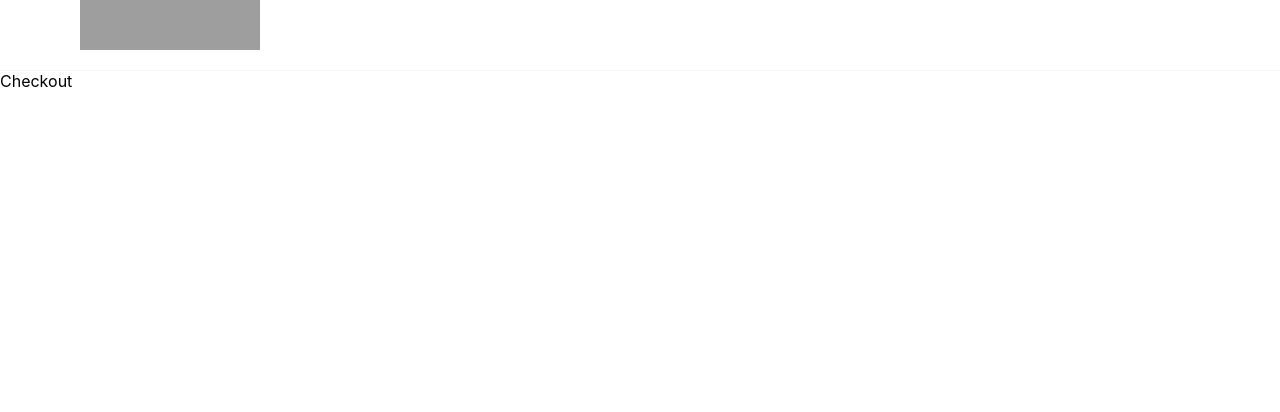
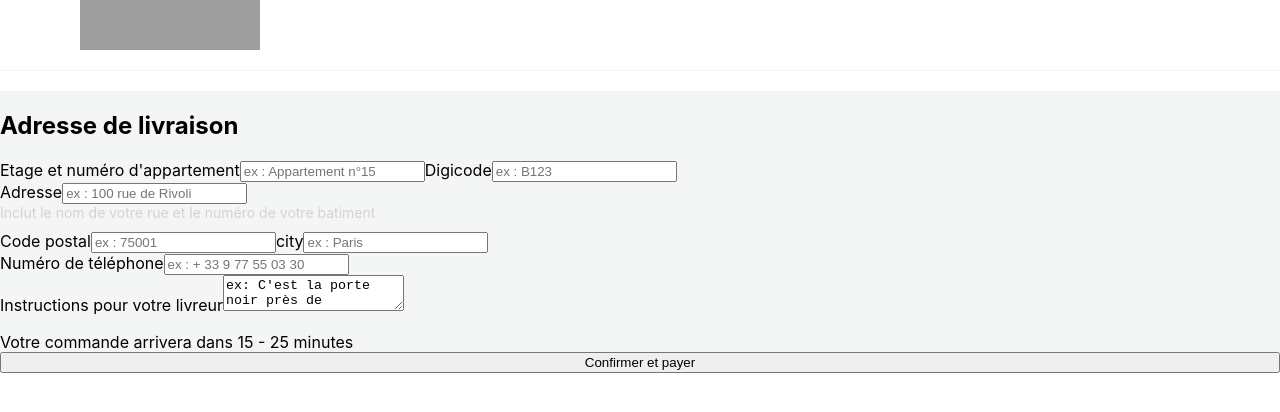
Before and after one commit to Willrezi/deliveroo, a React (Create React App) app: page /checkout in a window 1280 px wide. Shown: the top 412 px of the page. Built offline with nearby package versions, Linux system fonts and the light colour scheme; grey boxes are pictures that could not be loaded.

Commit message:
add forms in checkout page

```diff
--- a/src/App.css
+++ b/src/App.css
@@ -191,3 +191,8 @@ span {
   justify-content: space-between;
   /* align-items: flex-start; */
 }
+
+.formulaire {
+  display: flex;
+  flex-direction: column;
+}
--- a/src/components/Cart.js
+++ b/src/components/Cart.js
@@ -1,5 +1,5 @@
 import React from "react";
-import { link, Link } from "react-router-dom";
+import { Link } from "react-router-dom";
 
 class Cart extends React.Component {
   render() {
@@ -60,8 +60,9 @@ class Cart extends React.Component {
         <Link
           to={{
             pathname: "/checkout",
-            total: total,
-            submittedCart: this.props.cart
+            submittedRestaurant: this.props.myRestaurant,
+            submittedCart: this.props.cart,
+            total: total
           }}
         >
           <button className="validate">Valider mon panier</button>
--- a/src/components/Checkout.js
+++ b/src/components/Checkout.js
@@ -1,13 +1,106 @@
-import React, { Component } from "react";
+import React from "react";
 import Header from "./Header";
 
-class Checkout extends Component {
+class Checkout extends React.Component {
+  state = {
+    appart: "",
+    digicode: "",
+    adress: "",
+    zipCode: Number,
+    city: "",
+    phone: Number,
+    instructions: ""
+  };
+
   render() {
-    console.log(this.props.location.cart);
+    console.log(this.props.location.submittedCart);
+    console.log(this.props.location.submittedRestaurant);
     return (
       <div>
         <Header />
-        Checkout
+        <div className="bg-colored">
+          <h2>{this.props.location.submittedRestaurant}</h2>
+          <div className="formulaire">
+            <h2>Adresse de livraison</h2>
+            <form>
+              <div>
+                <label>Etage et numéro d'appartement</label>
+                <input
+                  type="text"
+                  placeholder="ex : Appartement n°15"
+                  onChange={event => {
+                    this.setState({ appart: event.target.value });
+                  }}
+                  value={this.state.appart}
+                />
+                <label>Digicode</label>
+                <input
+                  type="text"
+                  placeholder="ex : B123"
+                  onChange={event => {
+                    this.setState({ digicode: event.target.value });
+                  }}
+                  value={this.state.digicode}
+                />
+                <div>
+                  <label>Adresse</label>
+                  <input
+                    type="text"
+                    placeholder="ex : 100 rue de Rivoli"
+                    onChange={event => {
+                      this.setState({ adress: event.target.value });
+                    }}
+                    value={this.state.adress}
+                  />
+                  <p>
+                    Inclut le nom de votre rue et le numéro de votre batiment
+                  </p>
+                </div>
+                <div>
+                  <label>Code postal</label>
+                  <input
+                    type="text"
+                    placeholder="ex : 75001"
+                    onChange={event => {
+                      this.setState({ zipCode: event.target.value });
+                    }}
+                    value={this.state.zipCode}
+                  />
+                  <label>city</label>
+                  <input
+                    type="text"
+                    placeholder="ex : Paris"
+                    onChange={event => {
+                      this.setState({ city: event.target.value });
+                    }}
+                    value={this.state.city}
+                  />
+                </div>
+                <div>
+                  <label>Numéro de téléphone</label>
+                  <input
+                    type="text"
+                    placeholder="ex : + 33 9 77 55 03 30"
+                    onChange={event => {
+                      this.setState({ phone: event.target.value });
+                    }}
+                    value={this.state.phone}
+                  />
+                </div>
+                <div>
+                  <label>Instructions pour votre livreur</label>
+                  <textarea>
+                    ex: C'est la porte noir près de l'animalerie
+                  </textarea>
+                </div>
+              </div>
+            </form>
+            <hr />
+            <span>Votre commande arrivera dans 15 - 25 minutes</span>
+            <button type="submit">Confirmer et payer</button>
+            {/* {this.props.location.submittedCart} */}
+          </div>
+        </div>
       </div>
     );
   }
--- a/src/components/Restaurant.js
+++ b/src/components/Restaurant.js
@@ -68,6 +68,7 @@ class Restaurant extends React.Component {
             <div className="items">{menuContainer}</div>
             <Cart
               cart={this.state.cart}
+              myRestaurant={this.state.restaurant.name}
               onUpdate={(id, qty) => {
                 const newCart = [...this.state.cart];
                 for (let i = 0; i < newCart.length; i++) {
```
